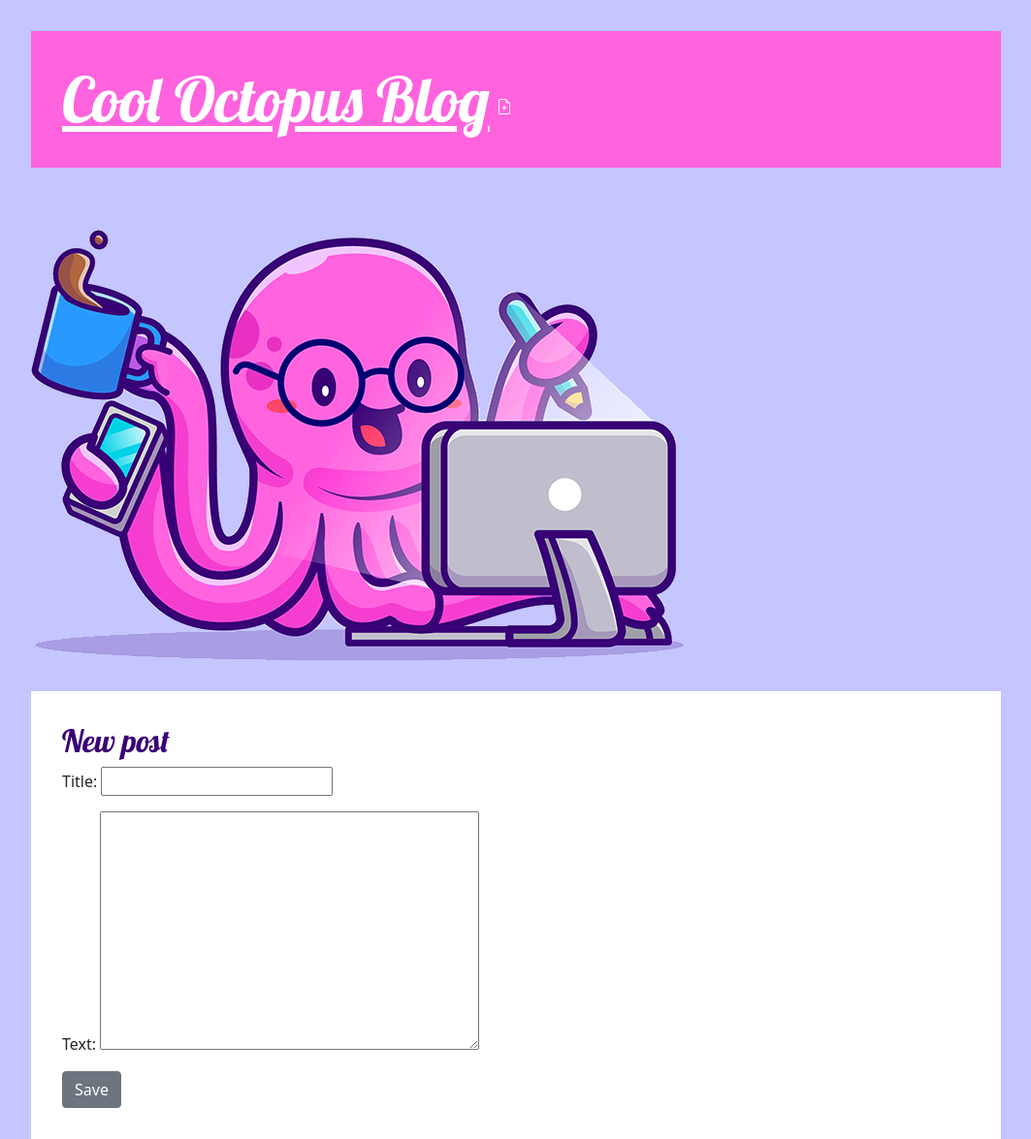
After one commit to heidimichel/cool-octopus, a Django app: page /post/new/ in a window 1280 px wide. The commit adds this page. Shown: the whole page at 97% size, without its empty margins (108-1171 px from the left). Run offline with Django 3.2, Linux system fonts and the light colour scheme; the visitor is signed in with stand-in values (Sample User, id 1).

Commit message:
Added views to create/edit blog post inside the site.

```diff
--- /dev/null
+++ b/blog/form.py
@@ -0,0 +1,9 @@
+from django import forms
+
+from .models import Post
+
+class PostForm(forms.ModelForm):
+
+    class Meta:
+        model = Post
+        fields = ('title', 'text',)
--- a/blog/static/css/blog.css
+++ b/blog/static/css/blog.css
@@ -20,6 +20,10 @@ h2 a:hover {
 h1, img {
     margin-bottom: 2em;
 }
+.top-menu {
+    height: 2em;
+    text-align: right;
+}
 .centercontainer {
     padding-top: 2em;
     max-width: 1000px;
--- a/blog/templates/blog/base.html
+++ b/blog/templates/blog/base.html
@@ -10,7 +10,14 @@
 <body>
     <div class="centercontainer">
         <header>
-            <h1 class="title"><a href="/">Cool Octopus Blog</a></h1>
+            <h1 class="title">
+                <a href="/">Cool Octopus Blog</a>
+                {% if user.is_authenticated %}
+                    <a href="{% url 'post_new' %}" class="top-menu">
+                        {% include './icons/file-earmark-plus.svg' %}
+                    </a>
+                {% endif %}
+        </h1>
             <img src="{% static 'images/cooloctopus.png' %}" alt="illustration of a cute Octopus">
         </header>
         {% block content %}
--- /dev/null
+++ b/blog/templates/blog/post_edit.html
@@ -0,0 +1,11 @@
+{% extends 'blog/base.html' %}
+
+{% block content %}
+    <article>
+       <h2>New post</h2>
+    <form method="POST" class="post-form">{% csrf_token %}
+        {{ form.as_p }}
+        <button type="submit" class="save btn btn-secondary">Save</button>
+    </form>
+    </article>
+{% endblock %}
--- a/blog/urls.py
+++ b/blog/urls.py
@@ -4,4 +4,6 @@ from . import views
 urlpatterns = [
     path('', views.post_list, name='post_list'),
     path('post/<int:pk>/', views.post_detail, name='post_detail'),
+    path('post/new/', views.post_new, name='post_new'),
+    path('post/<int:pk>/edit/', views.post_edit, name='post_edit'),
 ]
--- a/blog/views.py
+++ b/blog/views.py
@@ -1,6 +1,8 @@
-from django.shortcuts import render
+from django.shortcuts import render, get_object_or_404
 from .models import Post
 from django.utils import timezone
+from .form import PostForm
+from django.shortcuts import redirect
 
 def post_list(request):
     posts = Post.objects.filter(published_date__lte=timezone.now()).order_by('published_date')
@@ -9,3 +11,30 @@ def post_list(request):
 def post_detail(request, pk):
     post = Post.objects.get(pk=pk)
     return render(request, 'blog/post_detail.html', {'post': post})
+
+def post_new(request):
+    if request.method == "POST":
+        form = PostForm(request.POST)
+        if form.is_valid():
+            post = form.save(commit=False)
+            post.author = request.user
+            post.published_date = timezone.now()
+            post.save()
+            return redirect('post_detail', pk=post.pk)
+    else:
+        form = PostForm()
+    return render(request, 'blog/post_edit.html', {'form': form})
+
+def post_edit(request, pk):
+    post = get_object_or_404(Post, pk=pk)
+    if request.method == "POST":
+        form = PostForm(request.POST, instance=post)
+        if form.is_valid():
+            post = form.save(commit=False)
+            post.author = request.user
+            post.published_date = timezone.now()
+            post.save()
+            return redirect('post_detail', pk=post.pk)
+    else:
+        form = PostForm(instance=post)
+    return render(request, 'blog/post_edit.html', {'form': form})
```
Also changed, not shown: blog/templates/blog/post_detail.html (+7 -0 lines), blog/templates/blog/icons/file-earmark-plus.svg (added), blog/templates/blog/icons/pencil-fill.svg (added), blog/templates/blog/post_new.html (added).
